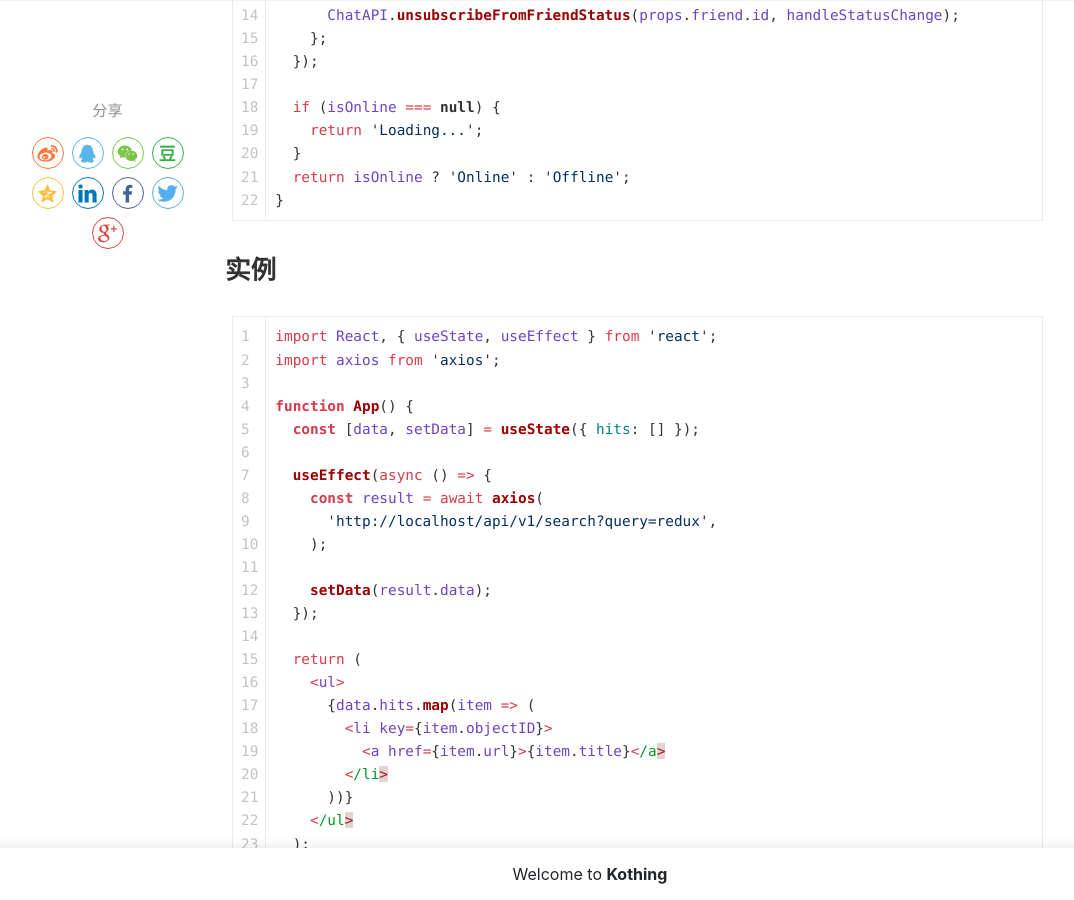
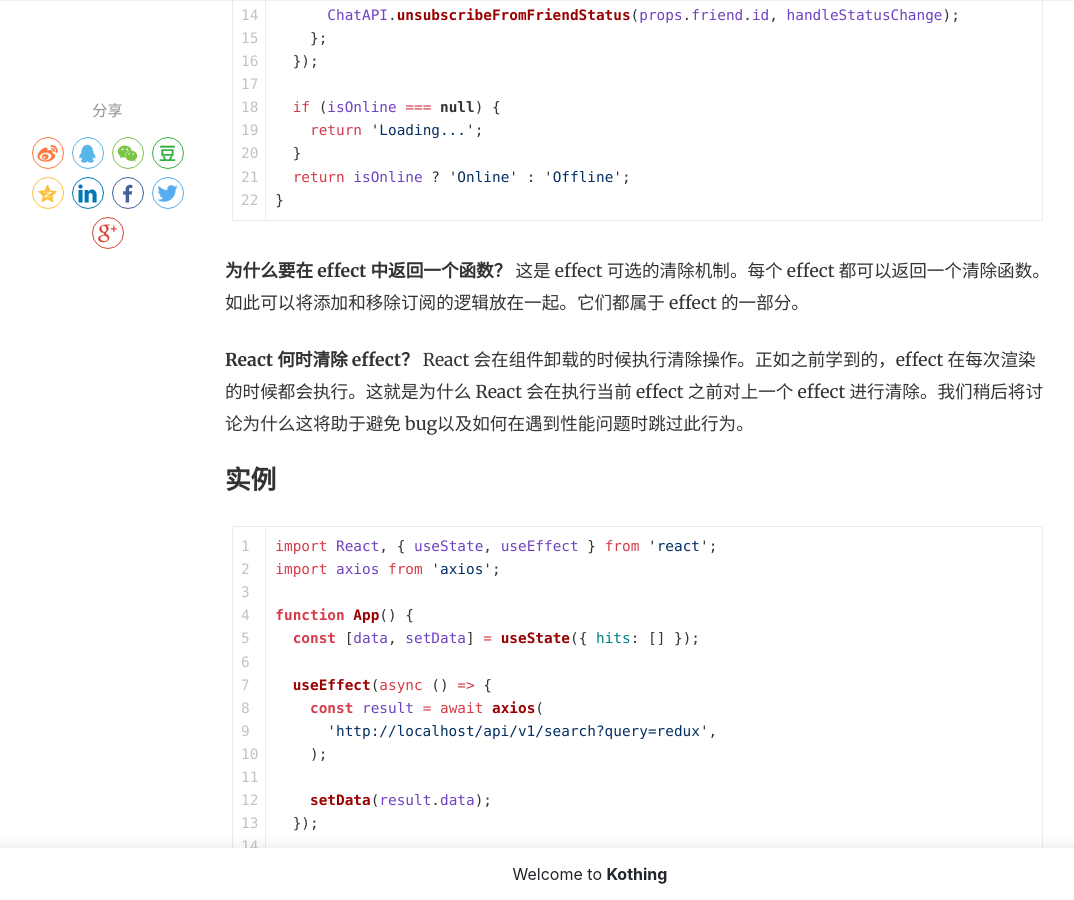
Before and after one commit to kothing/kothing.github.io, a Jekyll site: the page built from _posts/2019-01-12-react-hook-useEffect-hook.md, in a window 1280 px wide and 900 px high, scrolled down 3346 px. Shown: the whole window, without its empty margins (50-1124 px from the left). Built offline with Jekyll 4.4.1, drawn with Linux system fonts in a browser that asks for light colours; nearby versions of some CDN libraries; comment, search, counter and statistics services are not loaded.

Commit message:
Update 2019-01-12-react-hook-useEffect-hook.md

````diff
--- a/_posts/2019-01-12-react-hook-useEffect-hook.md
+++ b/_posts/2019-01-12-react-hook-useEffect-hook.md
@@ -93,6 +93,9 @@ function FriendStatus(props) {
   return isOnline ? 'Online' : 'Offline';
 }
 ```
+**为什么要在 effect 中返回一个函数？** 这是 effect 可选的清除机制。每个 effect 都可以返回一个清除函数。如此可以将添加和移除订阅的逻辑放在一起。它们都属于 effect 的一部分。
+
+**React 何时清除 effect？** React 会在组件卸载的时候执行清除操作。正如之前学到的，effect 在每次渲染的时候都会执行。这就是为什么 React 会在执行当前 effect 之前对上一个 effect 进行清除。我们稍后将讨论为什么这将助于避免 bug以及如何在遇到性能问题时跳过此行为。
 
 
 ## 实例
````
